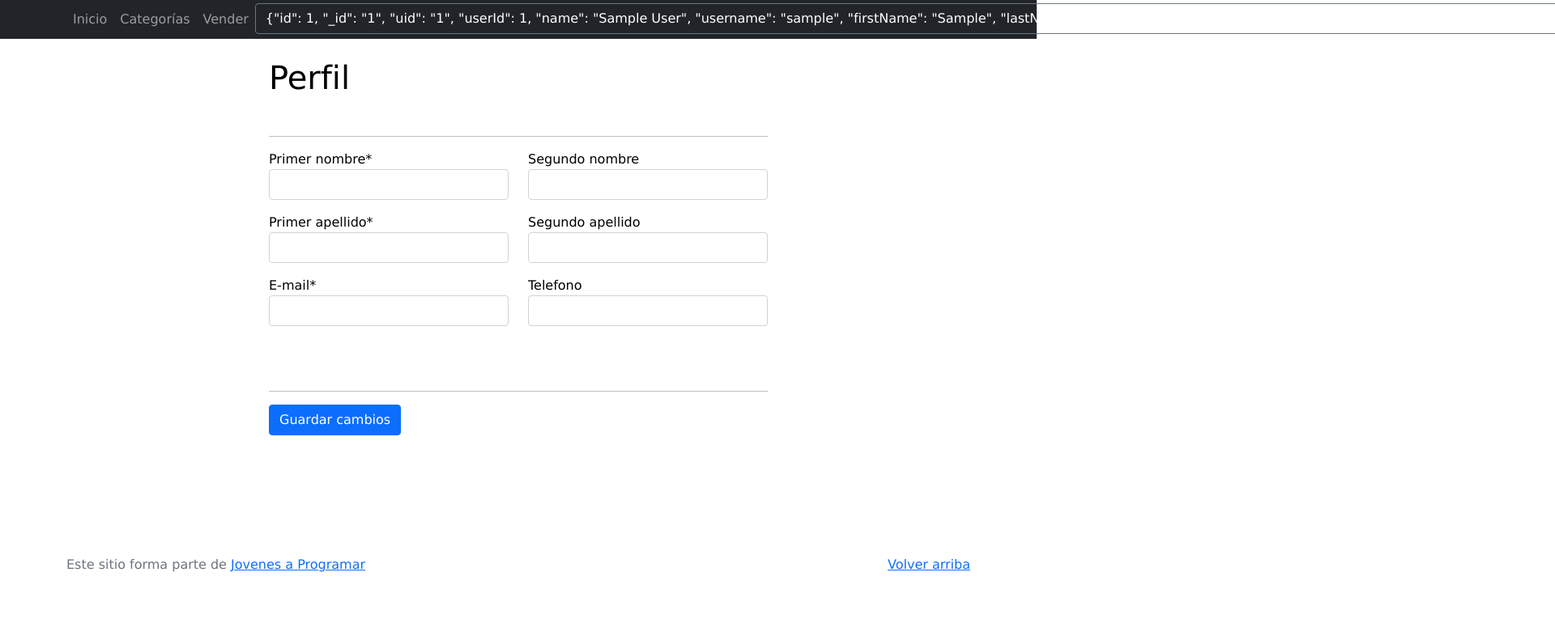
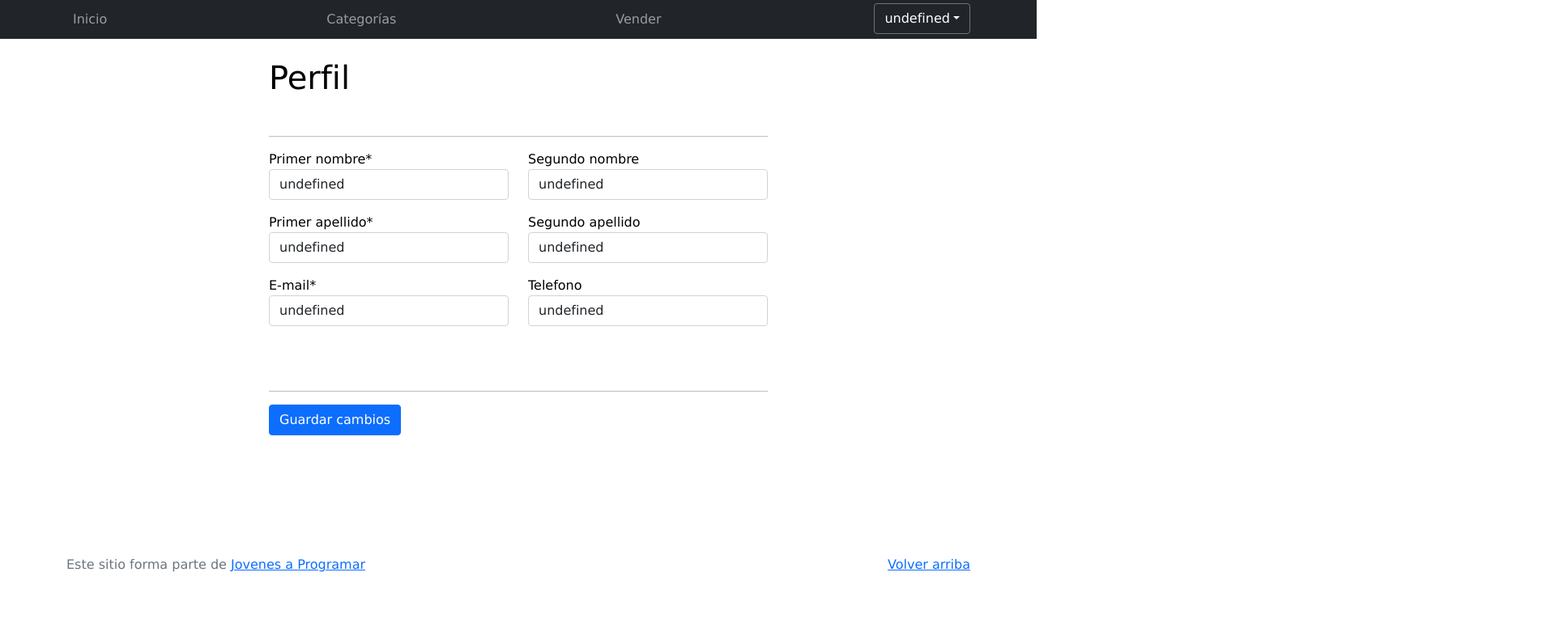
Before and after one commit to juanbaratta-uy/e-mercado, a plain HTML site: page my-profile.html in a window 1280 px wide. Shown: the top 765 px of the page at 81% size, 1920 px wide, since content can reach past the window. Drawn offline with nearby package versions, Linux system fonts and the light colour scheme; sample sign-in values are in the browser's storage.

Commit message:
Terminamos la entrega 7

```diff
--- a/js/my-profile.js
+++ b/js/my-profile.js
@@ -1,8 +1,17 @@
+let usuario = JSON.parse(localStorage.getItem('user'));
+let userFirstName = document.getElementById('userFirstName');
+let userSecondName = document.getElementById('userSecondName');
+let userFirstSurname = document.getElementById('userFirstSurname');
+let userSecondSurname = document.getElementById('userSecondSurname');
+let userEmail = document.getElementById('userEmail');
+let userNumber = document.getElementById('userNumber');
+let user = [];
+
 document.addEventListener('DOMContentLoaded', function (){
-    let usuario = localStorage.getItem('user');
     const btnTema = document.getElementById('toggleDark');
     const body = document.querySelector('body');
     let tema = localStorage.getItem("Theme");
+
 
     if (usuario=="" || usuario==null){
      location.href="login.html";
@@ -18,7 +27,7 @@ document.addEventListener('DOMContentLoaded', function (){
         btnTema.classList = ('bi-moon');
     }
 
-    document.getElementById("displayUsuario").innerHTML = localStorage.getItem("user");
+    document.getElementById("displayUsuario").innerHTML = usuario[4];
 
     btnTema.addEventListener('click', function(){
         this.classList.toggle(tema);
@@ -38,8 +47,24 @@ document.addEventListener('DOMContentLoaded', function (){
             tema = 'bi-brightness-high-fill';
         }
     });
+
+     preCarga(usuario);
     });
 
+    function preCarga(user){
+      userFirstName.value = user[0];
+      userSecondName.value = user[1];
+      userFirstSurname.value = user[2];
+      userSecondSurname.value = user[3];
+      userEmail.value = user[4];
+      userNumber.value = user[5]
+
+    }
+
+
+
+
+      function guardarDatos(){
         (function () {
           'use strict'
           let forms = document.querySelectorAll('.needs-validation')
@@ -48,6 +73,13 @@ document.addEventListener('DOMContentLoaded', function (){
             .forEach(function (form) {
               form.addEventListener('submit', function (event) {
                 if (form.checkValidity()) {
+                  user.push(userFirstName.value);
+                  user.push(userSecondName.value);
+                  user.push(userFirstSurname.value);
+                  user.push(userSecondSurname.value);
+                  user.push(userEmail.value);
+                  user.push(userNumber.value);
+                  localStorage.setItem('user', JSON.stringify(user));
                 } else {
                   event.preventDefault();
                   event.stopPropagation();
@@ -57,3 +89,4 @@ document.addEventListener('DOMContentLoaded', function (){
               }, false);
             });
         })()
+      }
--- a/my-profile.html
+++ b/my-profile.html
@@ -110,7 +110,7 @@
       <br>
       <hr>
       <div>
-        <button type="submit" class="btn btn-primary">Guardar cambios</button>
+        <button type="submit" class="btn btn-primary" onclick="guardarDatos()">Guardar cambios</button>
       </div>
         </form>
       </div>
```
Lines whose indentation alone changed are shown as unchanged.
